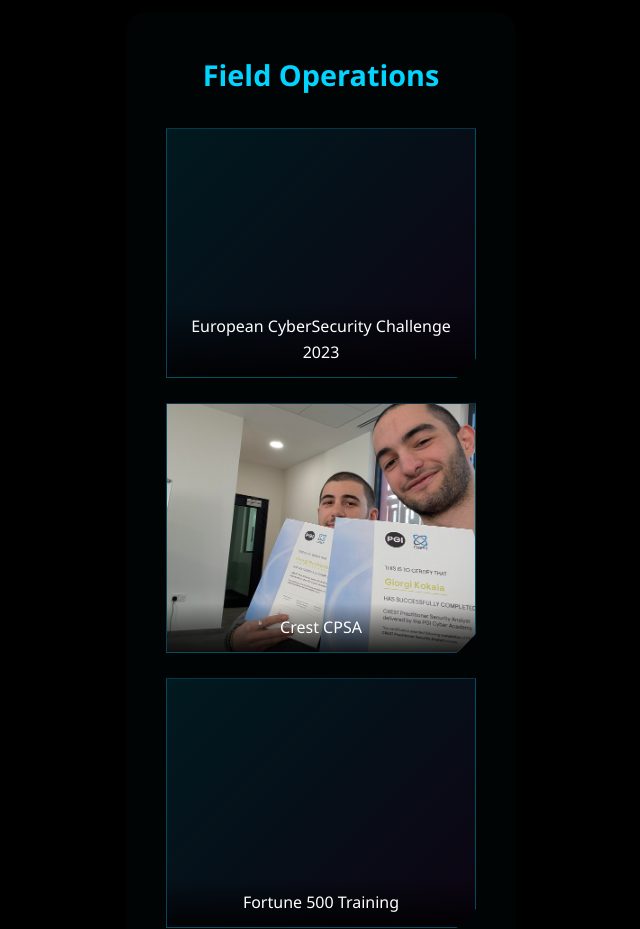
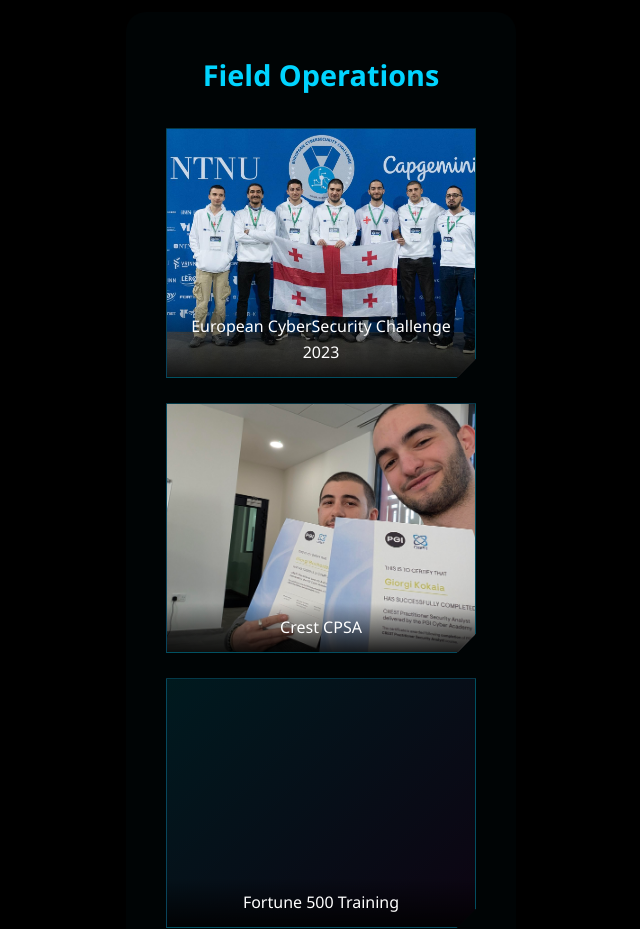
Before and after one commit to Pr1v6tmse/GeoCyberGroup, a plain HTML site: page index.html in a window 1280 px wide. Shown: the part 6140-7069 px from the top of the page, without its empty margins (319-959 px from the left). Drawn offline with Linux system fonts and the light colour scheme.

Commit message:
Update index.html

```diff
--- a/index.html
+++ b/index.html
@@ -1065,7 +1065,7 @@
                 <h3 class="gallery-title">Field Operations</h3>
                 <div class="gallery-grid">
                     <div class="gallery-item">
-                        <img src="" alt="Black Hat Europe 2024" style="width: 100%; height: 100%; object-fit: cover;">
+                        <img src="images/ECSC.jpeg" alt="Black Hat Europe 2024" style="width: 100%; height: 100%; object-fit: cover;">
                         <div class="gallery-caption">European CyberSecurity Challenge 2023</div>
                     </div>
                     <div class="gallery-item">
```
